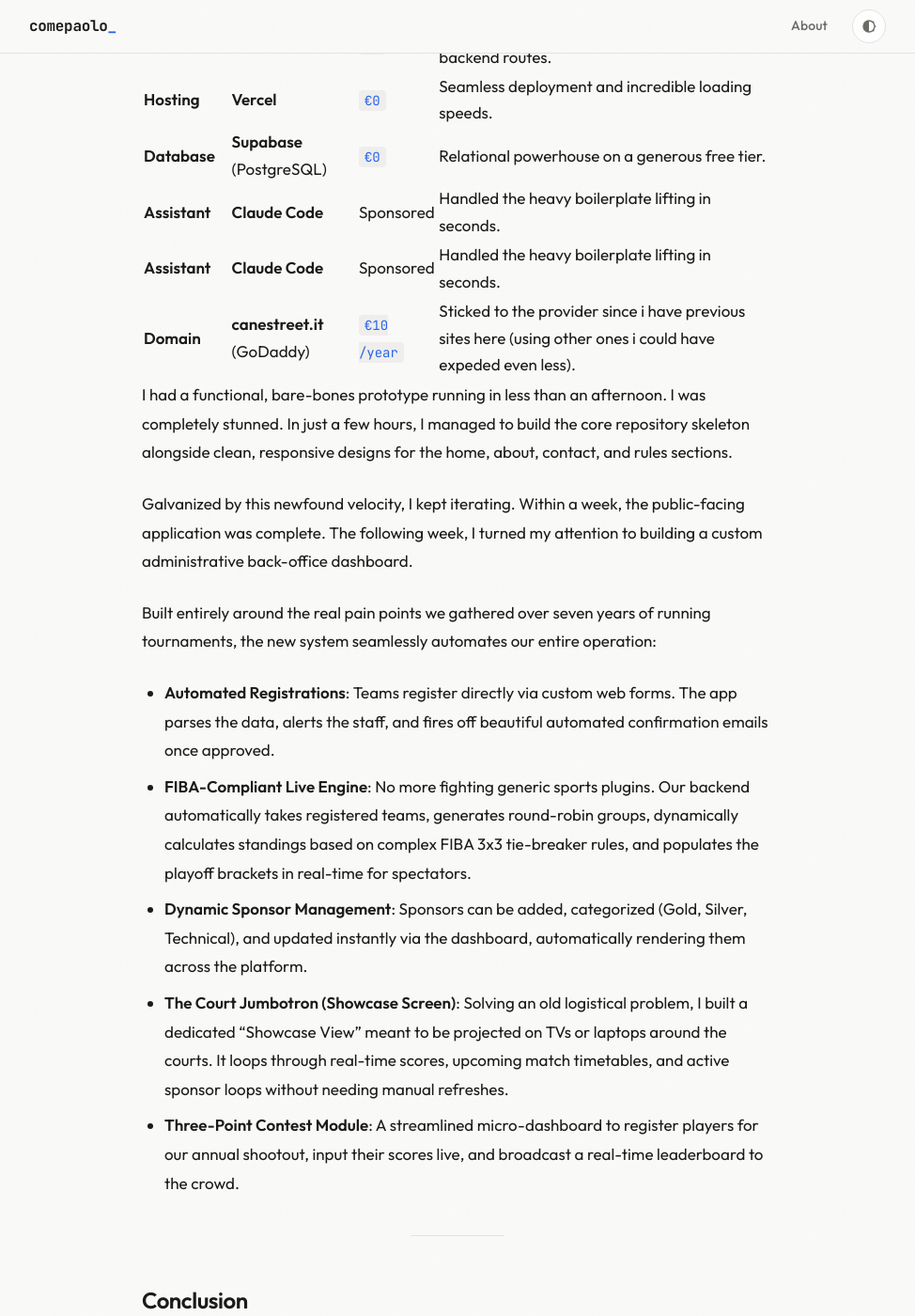
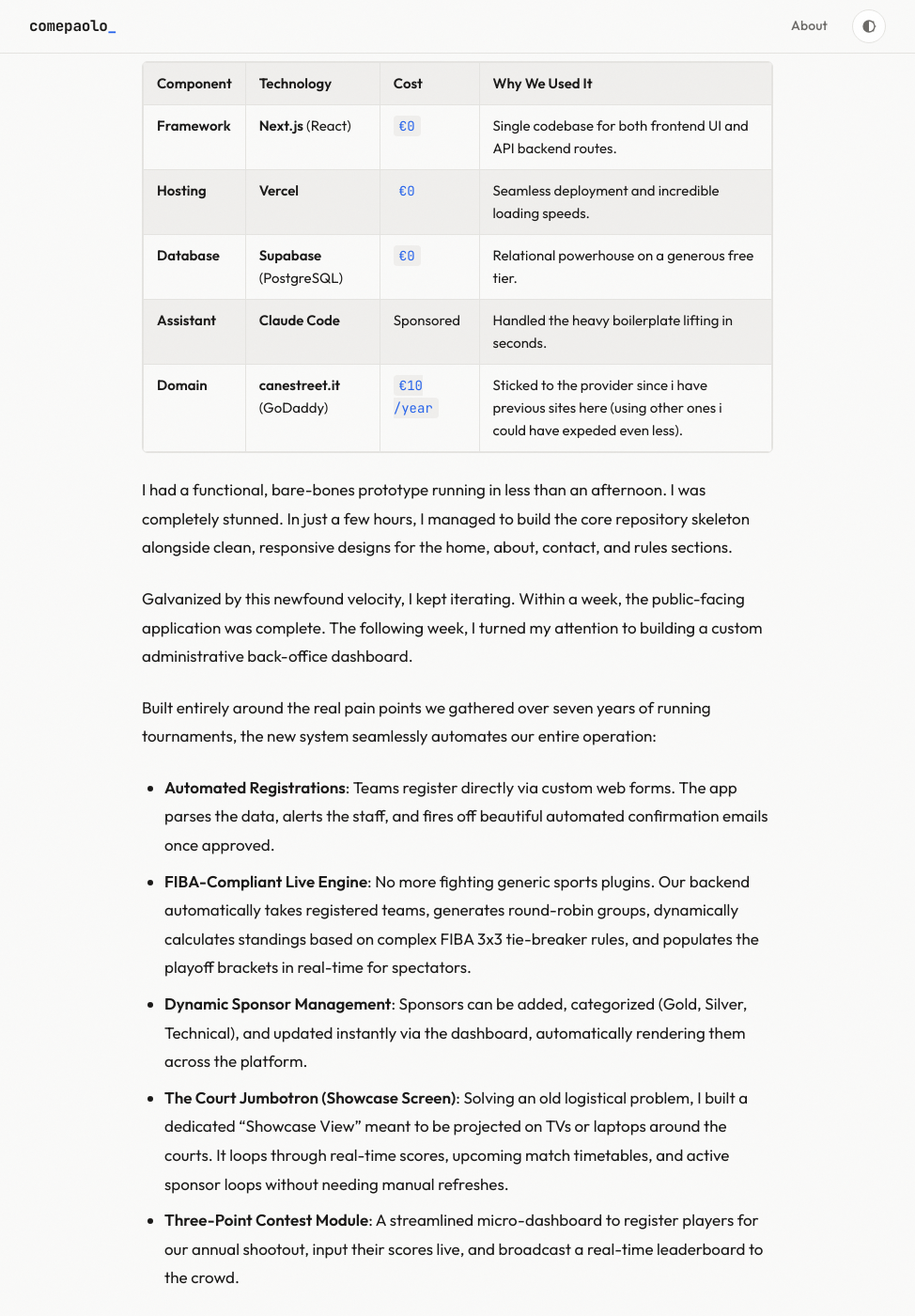
Before and after one commit to maldins46/comepaolo-blog-v2, a Jekyll site: the page built from _posts/2026-05-17-canestreet-website.md, in a window 1280 px wide and 1400 px high, scrolled down 5272 px. Shown: the whole window at 94% size, without its empty margins (153-1127 px from the left). Built offline with Jekyll 4.4.1, drawn with Linux system fonts in a browser that asks for light colours.

Commit message:
feat: Properly styled tables, fix typo

```diff
--- a/_posts/2026-05-17-canestreet-website.md
+++ b/_posts/2026-05-17-canestreet-website.md
@@ -96,7 +96,6 @@
 | **Hosting** | **Vercel** | `€0` | Seamless deployment and incredible loading speeds. |
 | **Database** | **Supabase** (PostgreSQL) | `€0` | Relational powerhouse on a generous free tier. |
 | **Assistant** | **Claude Code** | Sponsored | Handled the heavy boilerplate lifting in seconds. |
-| **Assistant** | **Claude Code** | Sponsored | Handled the heavy boilerplate lifting in seconds. |
 | **Domain** | **canestreet.it** (GoDaddy) | `€10 /year` | Sticked to the provider since i have previous sites here (using other ones i could have expeded even less). |
 
 
--- a/_sass/_article.scss
+++ b/_sass/_article.scss
@@ -226,6 +226,36 @@
   li {
     margin-bottom: 8px;
   }
+
+  table {
+    display: block;
+    width: 100%;
+    max-width: 100%;
+    overflow-x: auto;
+    border-collapse: collapse;
+    margin: 24px 0;
+    font-size: 15px;
+    line-height: 1.6;
+    border: 1px solid var(--border);
+    border-radius: var(--radius-sm);
+  }
+
+  th, td {
+    padding: 10px 14px;
+    border: 1px solid var(--border);
+    text-align: left;
+    vertical-align: top;
+  }
+
+  th {
+    background: var(--bg-subtle);
+    font-weight: 600;
+    color: var(--text-primary);
+  }
+
+  tbody tr:nth-child(even) td {
+    background: var(--bg-subtle);
+  }
 }
 
 .article-tags-top {
```
